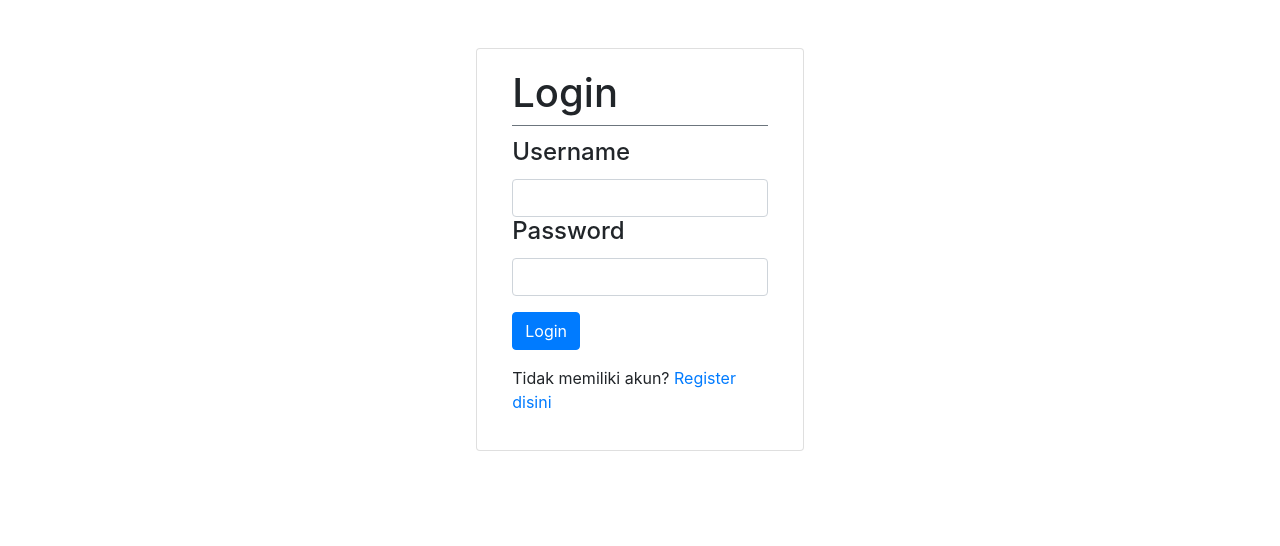
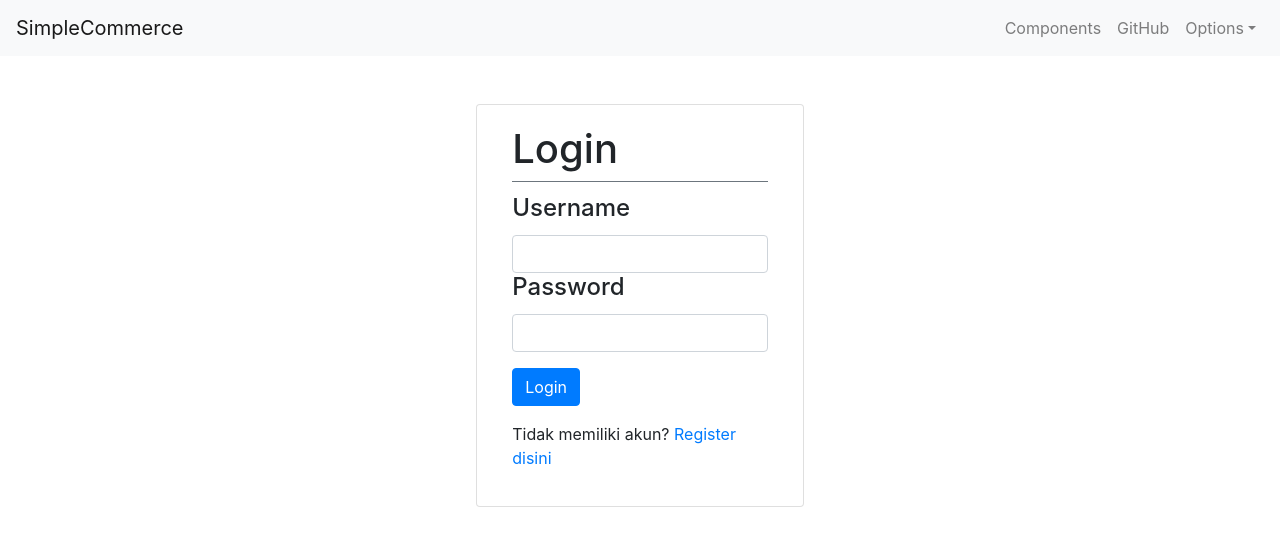
Before and after one commit to kennyosc/jc9simplecommerce, a React (Create React App) app: page /login in a window 1280 px wide. Shown: the top 546 px of the page. Built offline with nearby package versions, Linux system fonts and the light colour scheme.

Commit message:
add install reactstrap

```diff
--- a/src/components/App.js
+++ b/src/components/App.js
@@ -1,6 +1,7 @@
 import React, {Component} from 'react'
+
 // import react-router-dom
-//
+// npm install --save react-router-dom
 import {Route, BrowserRouter} from 'react-router-dom'
 
 import Header from './Header'
@@ -16,6 +17,7 @@
         return(
             <BrowserRouter>
                 <div>
+                    <Header/>
                     {/* keyword EXACT itu akan literally melihat route nya menjadi "/register"
                         kalau tidak memakai EXACT, maka route nya akan membaca bahwa route tersebut mengandung "/" dan apakah mengandung "/register", makanya di tampilkan home dan register
                         kenapa home yang di exact? karena route akan melihat bahwa component HOME saja yang harus exact dan tidak memasukkan "/" ke route yang lainnya*/}
--- a/src/components/Header.js
+++ b/src/components/Header.js
@@ -1,11 +1,68 @@
 import React,{Component} from 'react'
+import {
+    Collapse,
+    Navbar,
+    NavbarToggler,
+    NavbarBrand,
+    Nav,
+    NavItem,
+    NavLink,
+    UncontrolledDropdown,
+    DropdownToggle,
+    DropdownMenu,
+    DropdownItem } from 'reactstrap';
+
 
 class Header extends Component{
+    constructor(props) {
+        super(props);
+
+        this.toggle = this.toggle.bind(this);
+        this.state = {
+          isOpen: false
+        };
+      }
+      toggle() {
+        this.setState({
+          isOpen: !this.state.isOpen
+        });
+      }
+
     render(){
         return(
             <div>
-                <h1>Header Page</h1>
-            </div>
+        <Navbar color="light" light expand="md">
+          <NavbarBrand href="/">SimpleCommerce</NavbarBrand>
+          <NavbarToggler onClick={this.toggle} />
+          <Collapse isOpen={this.state.isOpen} navbar>
+            <Nav className="ml-auto" navbar>
+              <NavItem>
+                <NavLink href="/components/">Components</NavLink>
+              </NavItem>
+              <NavItem>
+                <NavLink href="https://github.com/reactstrap/reactstrap">GitHub</NavLink>
+              </NavItem>
+              <UncontrolledDropdown nav inNavbar>
+                <DropdownToggle nav caret>
+                  Options
+                </DropdownToggle>
+                <DropdownMenu right>
+                  <DropdownItem>
+                    Option 1
+                  </DropdownItem>
+                  <DropdownItem>
+                    Option 2
+                  </DropdownItem>
+                  <DropdownItem divider />
+                  <DropdownItem>
+                    Reset
+                  </DropdownItem>
+                </DropdownMenu>
+              </UncontrolledDropdown>
+            </Nav>
+          </Collapse>
+        </Navbar>
+      </div>
         )
     }
 }
--- a/src/components/Login.js
+++ b/src/components/Login.js
@@ -2,8 +2,6 @@
 import {Link} from 'react-router-dom'
 
 class Login extends Component{
-
-
     render(){
         return(
            <div>
@@ -31,7 +29,7 @@
                                 <input className='form-control' type="password"
                                 ref={(password) => {this.password = password}}></input>
                             </form>
-                            <button className='btn btn-primary mt-3' onClick={this.onButtonClick}>Login</button>
+                            <button className='btn btn-primary mt-3' onClick={this.onButtonClicks}>Login</button>
                             <p className="mt-3">Tidak memiliki akun? <Link to="/register">Register disini</Link></p>
 
                         </div>
```
